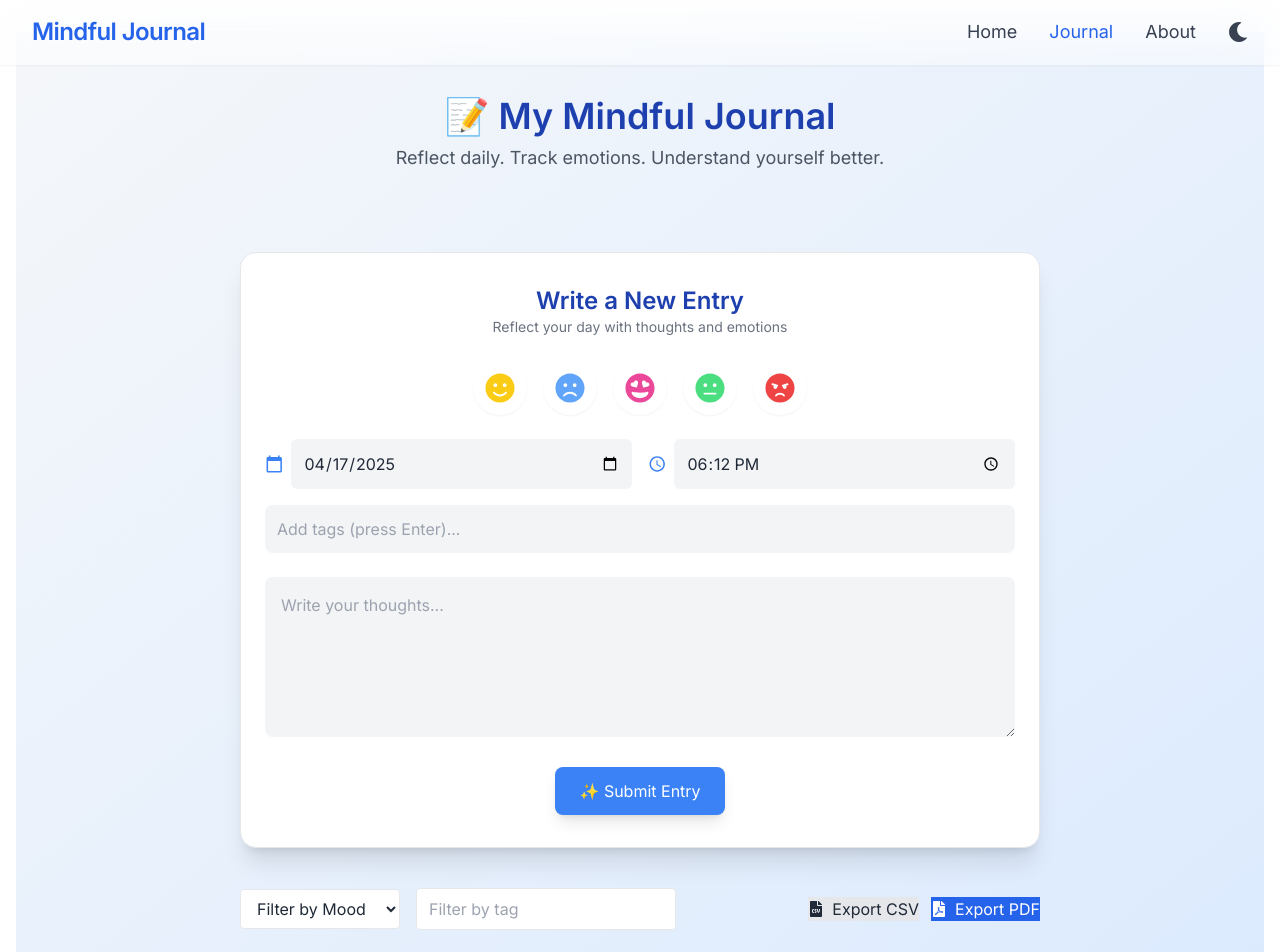
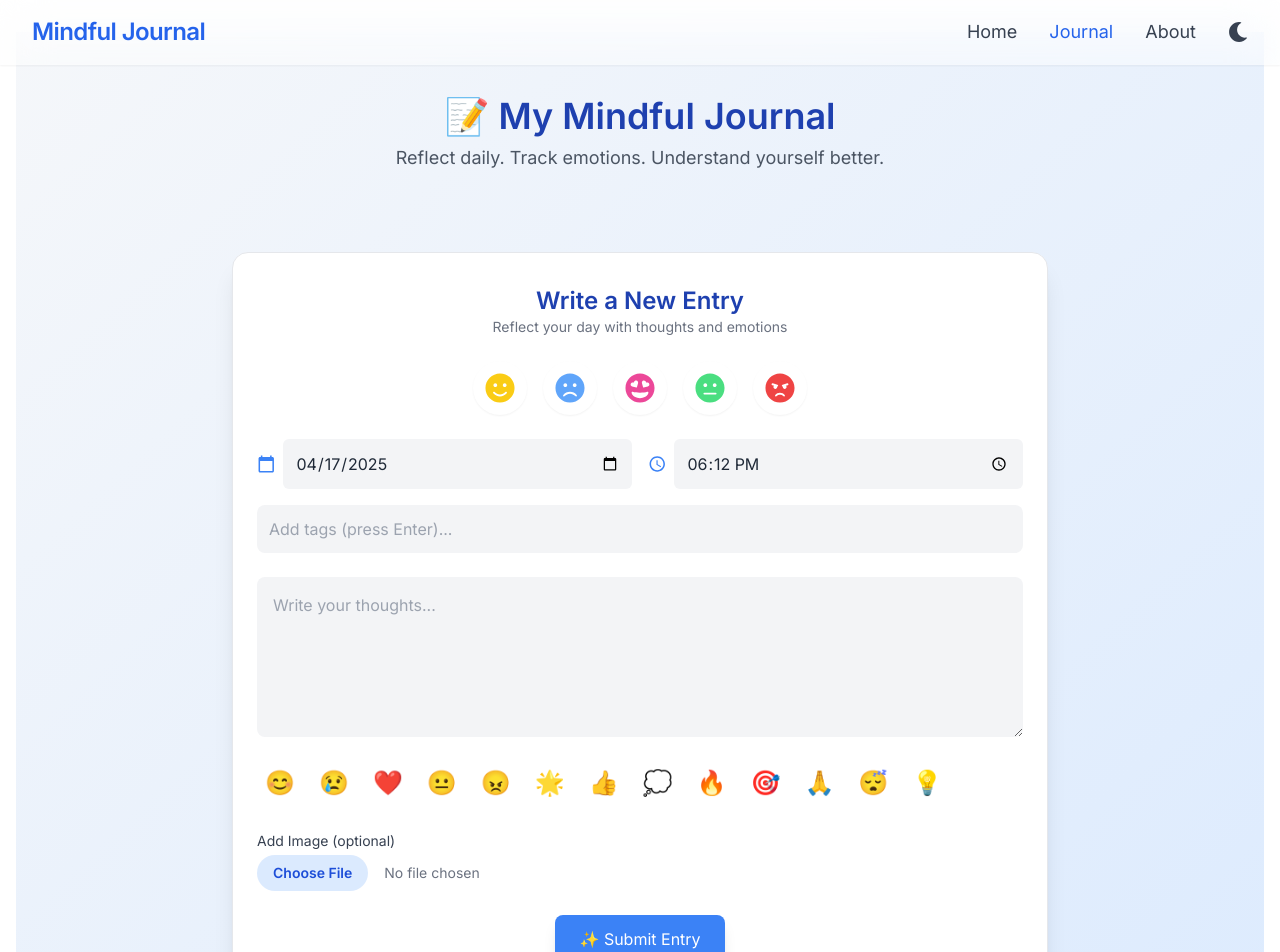
Before and after one commit to RohanShrivastava08/Mindful-Journal, a React (Vite) app: page /journal in a window 1280 px wide. Shown: the top 952 px of the page. Built offline with nearby package versions, Linux system fonts and the light colour scheme; the HTML template or start-up script is replaced by a standard one.

Commit message:
Further Modifications for Pages

```diff
--- a/package.json
+++ b/package.json
@@ -10,6 +10,7 @@
     "preview": "vite preview"
   },
   "dependencies": {
+    "@clerk/clerk-react": "^5.28.1",
     "date-fns": "^4.1.0",
     "file-saver": "^2.0.5",
     "framer-motion": "^12.7.4",
--- a/src/components/JournalForm.jsx
+++ b/src/components/JournalForm.jsx
@@ -4,6 +4,8 @@ import {
 } from 'react-icons/fa';
 import { MdCalendarToday, MdAccessTime } from 'react-icons/md';
 import { format } from 'date-fns';
+
+const emojiOptions = ['😊', '😢', '❤️', '😐', '😠', '🌟', '👍', '💭', '🔥', '🎯', '🙏', '😴', '💡'];
 
 const JournalForm = ({ onSubmit }) => {
   const [entry, setEntry] = useState('');
@@ -12,6 +14,7 @@ const JournalForm = ({ onSubmit }) => {
   const [mood, setMood] = useState('');
   const [date, setDate] = useState(new Date());
   const [time, setTime] = useState(format(new Date(), 'HH:mm'));
+  const [image, setImage] = useState(null);
 
   const handleTagKeyDown = (e) => {
     if (e.key === 'Enter' && tagInput.trim()) {
@@ -21,16 +24,28 @@ const JournalForm = ({ onSubmit }) => {
     }
   };
 
+  const handleImageUpload = (e) => {
+    const file = e.target.files[0];
+    if (file) {
+      setImage(URL.createObjectURL(file));
+    }
+  };
+
+  const handleEmojiClick = (emoji) => {
+    setEntry(entry + emoji);
+  };
+
   const handleSubmit = (e) => {
     e.preventDefault();
     if (entry.trim()) {
       const formattedDate = format(date, 'yyyy-MM-dd');
-      onSubmit(entry, tags, formattedDate, time, mood);
+      onSubmit(entry, tags, formattedDate, time, mood, image);
       setEntry('');
       setTags([]);
       setTagInput('');
       setMood('');
       setTime(format(new Date(), 'HH:mm'));
+      setImage(null);
     }
   };
 
@@ -66,7 +81,7 @@ const JournalForm = ({ onSubmit }) => {
         ))}
       </div>
 
-      {/* Date and Time Pickers */}
+      {/* Date and Time */}
       <div className="flex flex-col sm:flex-row gap-4 mb-4">
         <div className="flex items-center gap-2 w-full">
           <MdCalendarToday className="text-xl text-blue-500" />
@@ -88,7 +103,7 @@ const JournalForm = ({ onSubmit }) => {
         </div>
       </div>
 
-      {/* Tag Input */}
+      {/* Tags */}
       <div className="mb-4">
         <input
           type="text"
@@ -112,14 +127,45 @@ const JournalForm = ({ onSubmit }) => {
 
       {/* Journal Entry */}
       <textarea
-        className="w-full h-40 p-4 rounded-lg bg-gray-100 dark:bg-slate-700 dark:text-white mb-6 focus:outline-none"
+        className="w-full h-40 p-4 rounded-lg bg-gray-100 dark:bg-slate-700 dark:text-white mb-4 focus:outline-none"
         placeholder="Write your thoughts..."
         value={entry}
         onChange={(e) => setEntry(e.target.value)}
         required
       />
 
-      {/* Submit Button */}
+      {/* Emoji Picker */}
+      <div className="flex flex-wrap gap-2 mb-6">
+        {emojiOptions.map((emoji, index) => (
+          <button
+            key={index}
+            type="button"
+            onClick={() => handleEmojiClick(emoji)}
+            className="text-2xl p-2 hover:scale-110 transition-transform rounded-md"
+          >
+            {emoji}
+          </button>
+        ))}
+      </div>
+
+      {/* Image Upload */}
+      <div className="mb-6">
+        <label className="block text-sm font-medium text-gray-700 dark:text-gray-300 mb-1">Add Image (optional)</label>
+        <input
+          type="file"
+          accept="image/*"
+          onChange={handleImageUpload}
+          className="block w-full text-sm text-gray-500 file:mr-4 file:py-2 file:px-4
+              file:rounded-full file:border-0
+              file:text-sm file:font-semibold
+              file:bg-blue-100 dark:file:bg-blue-700 file:text-blue-700 dark:file:text-white hover:file:bg-blue-200"
+        />
+        {image && (
+          <img src={image} alt="Uploaded preview" className="mt-4 max-w-full h-auto rounded-lg shadow-md" />
+        )}
+      </div>
+
+      {/* Submit */}
       <div className="text-center">
         <button
           type="submit"
--- a/src/components/JournalList.jsx
+++ b/src/components/JournalList.jsx
@@ -1,10 +1,9 @@
 import React, { useState, useEffect } from 'react';
 import JournalForm from './JournalForm';
-import { FaTrash, FaEdit, FaSave, FaTimes, FaFileCsv, FaFilePdf } from 'react-icons/fa';
 import { saveAs } from 'file-saver';
 import { jsPDF } from 'jspdf';
 import autoTable from 'jspdf-autotable';
-import clsx from 'clsx';
+import { FaEdit, FaTrash, FaSave, FaTimes, FaFileCsv, FaFilePdf } from 'react-icons/fa';
 import moment from 'moment';
 
 const moodOptions = [
@@ -22,45 +21,31 @@ const JournalList = () => {
   const [filterMood, setFilterMood] = useState('');
   const [filterTag, setFilterTag] = useState('');
 
-  // Load data from localStorage
   useEffect(() => {
-    const storedEntries = localStorage.getItem('journalEntries');
-    if (storedEntries) {
-      setEntries(JSON.parse(storedEntries));
-    }
+    const stored = localStorage.getItem('journalEntries');
+    if (stored) setEntries(JSON.parse(stored));
   }, []);
 
-  // Save entries to localStorage whenever they change
   useEffect(() => {
     localStorage.setItem('journalEntries', JSON.stringify(entries));
   }, [entries]);
 
-  // Add entry handler
-  const handleAddEntry = (entry, tags, date, time, mood) => {
-    const newEntry = { entry, tags, date, time, mood };
+  const handleAddEntry = (entry, tags, date, time, mood, image) => {
+    const newEntry = { entry, tags, date, time, mood, image };
     setEntries([newEntry, ...entries]);
   };
 
-  // Delete entry handler
   const handleDelete = (index) => {
     const updated = [...entries];
     updated.splice(index, 1);
     setEntries(updated);
   };
 
-  // Edit entry handler
   const handleEdit = (index) => {
     setEditingIndex(index);
     setEditedEntry({ ...entries[index] });
   };
 
-  // Cancel edit handler
-  const handleCancelEdit = () => {
-    setEditingIndex(null);
-    setEditedEntry({});
-  };
-
-  // Save edited entry handler
   const handleSave = (index) => {
     const updated = [...entries];
     updated[index] = editedEntry;
@@ -68,151 +53,138 @@ const JournalList = () => {
     setEditingIndex(null);
   };
 
-  // Group entries by date
-  const groupByDate = (entries) => {
-    return entries.reduce((groups, entry) => {
-      const date = entry.date;
-      if (!groups[date]) groups[date] = [];
-      groups[date].push(entry);
-      return groups;
-    }, {});
+  const handleCancelEdit = () => {
+    setEditingIndex(null);
+    setEditedEntry({});
   };
 
-  // Filter entries based on mood and tags
-  const filteredEntries = entries.filter((entry) => {
-    const moodMatch = filterMood ? entry.mood === filterMood : true;
+  const exportToCSV = () => {
+    const csv = entries.map(({ mood, date, time, entry, tags }) =>
+      `"${mood}","${date}","${time}","${entry.replace(/\n/g, ' ')}","${tags.join(', ')}"`
+    );
+    const blob = new Blob([['Mood,Date,Time,Entry,Tags', ...csv].join('\n')], {
+      type: 'text/csv;charset=utf-8;',
+    });
+    saveAs(blob, 'journal_entries.csv');
+  };
+
+  const exportToPDF = () => {
+    const doc = new jsPDF();
+    autoTable(doc, {
+      head: [['Mood', 'Date', 'Time', 'Entry', 'Tags']],
+      body: entries.map(({ mood, date, time, entry, tags }) => [
+        mood,
+        date,
+        time,
+        entry,
+        tags.join(', '),
+      ]),
+    });
+    doc.save('journal_entries.pdf');
+  };
+
+  const filteredEntries = entries.filter((e) => {
+    const moodMatch = filterMood ? e.mood === filterMood : true;
     const tagMatch = filterTag
-      ? entry.tags.some((tag) => tag.toLowerCase().includes(filterTag.toLowerCase()))
+      ? e.tags.some((tag) => tag.toLowerCase().includes(filterTag.toLowerCase()))
       : true;
     return moodMatch && tagMatch;
   });
 
-  // Group filtered entries by date
-  const groupedEntries = groupByDate(filteredEntries);
-
-  // Export to CSV
-  const exportToCSV = () => {
-    const rows = entries.map((e) => ({
-      Mood: e.mood,
-      Date: e.date,
-      Time: e.time,
-      Entry: e.entry,
-      Tags: e.tags.join(', '),
-    }));
-
-    const csvContent = [
-      Object.keys(rows[0]).join(','),
-      ...rows.map((r) => Object.values(r).join(',')),
-    ].join('\n');
-
-    const blob = new Blob([csvContent], { type: 'text/csv;charset=utf-8;' });
-    saveAs(blob, 'journal_entries.csv');
-  };
-
-  // Export to PDF
-  const exportToPDF = () => {
-    const doc = new jsPDF();
-    autoTable(doc, {
-      head: [['Mood', 'Date', 'Time', 'Entry', 'Tags']],
-      body: entries.map((e) => [e.mood, e.date, e.time, e.entry, e.tags.join(', ')]),
-    });
-    doc.save('journal_entries.pdf');
-  };
+  const groupedEntries = filteredEntries.reduce((acc, curr) => {
+    acc[curr.date] = acc[curr.date] ? [...acc[curr.date], curr] : [curr];
+    return acc;
+  }, {});
 
   return (
-    <div className="max-w-4xl mx-auto px-6 py-10">
+    <div className="max-w-5xl mx-auto px-4 py-10">
       <JournalForm onSubmit={handleAddEntry} />
 
-      {/* Filters */}
-      <div className="flex flex-wrap items-center gap-4 mt-8 mb-4">
+      {/* Filters and Export */}
+      <div className="flex flex-wrap items-center gap-4 mt-10 mb-6">
         <select
-          className="px-3 py-2 rounded bg-white dark:bg-zinc-800 border dark:border-zinc-600"
           value={filterMood}
           onChange={(e) => setFilterMood(e.target.value)}
+          className="p-2 border rounded dark:bg-zinc-800 dark:text-white"
         >
           <option value="">Filter by Mood</option>
-          {moodOptions.map((m, i) => (
-            <option key={i} value={m.emoji}>
-              {m.emoji} {m.label.toUpperCase()}
+          {moodOptions.map(({ emoji, label }) => (
+            <option key={emoji} value={emoji}>
+              {emoji} {label}
             </option>
           ))}
         </select>
 
         <input
           type="text"
-          className="px-3 py-2 rounded border dark:border-zinc-600 bg-white dark:bg-zinc-800"
           placeholder="Filter by tag"
           value={filterTag}
           onChange={(e) => setFilterTag(e.target.value)}
+          className="p-2 border rounded dark:bg-zinc-800 dark:text-white"
         />
 
         <div className="ml-auto flex gap-3">
           <button onClick={exportToCSV} className="btn-secondary flex items-center gap-2">
-            <FaFileCsv /> Export CSV
+            <FaFileCsv /> CSV
           </button>
           <button onClick={exportToPDF} className="btn-primary flex items-center gap-2">
-            <FaFilePdf /> Export PDF
+            <FaFilePdf /> PDF
           </button>
         </div>
       </div>
 
-      {/* Grouped Entries */}
-      {Object.entries(groupedEntries).map(([date, entries]) => (
+      {/* Journal Entries */}
+      {Object.entries(groupedEntries).map(([date, dailyEntries]) => (
         <div key={date} className="mb-10">
-          <h2 className="text-xl font-bold text-zinc-800 dark:text-zinc-100 mb-4 border-b pb-2">
+          <h2 className="text-xl font-bold mb-4 text-zinc-800 dark:text-white">
             {moment(date).format('MMMM Do, YYYY')}
           </h2>
-          <div className="grid gap-6">
-            {entries.map((entry, index) => {
-              const globalIndex = filteredEntries.findIndex(
+
+          {dailyEntries.map((entry, idx) => {
+            const entryIndex = entries.findIndex(
               (e) => e.entry === entry.entry && e.date === entry.date && e.time === entry.time
             );
+            const isEditing = editingIndex === entryIndex;
+
             return (
               <div
-                  key={globalIndex}
-                  className={clsx(
-                    'transition-all duration-300 p-6 rounded-xl shadow-md border bg-white dark:bg-zinc-900 dark:border-zinc-700',
-                    'hover:shadow-xl'
-                  )}
+                key={idx}
+                className="p-6 rounded-lg border shadow-sm bg-white dark:bg-zinc-900 dark:border-zinc-700 mb-6"
               >
-                  {editingIndex === globalIndex ? (
-                    <div className="space-y-4">
+                {isEditing ? (
+                  <>
                     <select
                       value={editedEntry.mood}
                       onChange={(e) => setEditedEntry({ ...editedEntry, mood: e.target.value })}
-                        className="w-full p-2 rounded border bg-white dark:bg-zinc-800 dark:border-zinc-600"
+                      className="w-full mb-2 p-2 border rounded dark:bg-zinc-800 dark:text-white"
                     >
-                        {moodOptions.map((opt, i) => (
-                          <option key={i} value={opt.emoji}>
-                            {opt.emoji} {opt.label.toUpperCase()}
+                      {moodOptions.map(({ emoji, label }) => (
+                        <option key={emoji} value={emoji}>
+                          {emoji} {label}
                         </option>
                       ))}
                     </select>
 
                     <input
-                        type="date"
-                        value={editedEntry.date}
-                        onChange={(e) => setEditedEntry({ ...editedEntry, date: e.target.value })}
-                        className="w-full p-2 rounded border bg-white dark:bg-zinc-800 dark:border-zinc-600"
-                      />
-
-                      <input
-                        type="time"
+                      type="text"
                       value={editedEntry.time}
-                        onChange={(e) => setEditedEntry({ ...editedEntry, time: e.target.value })}
-                        className="w-full p-2 rounded border bg-white dark:bg-zinc-800 dark:border-zinc-600"
+                      onChange={(e) =>
+                        setEditedEntry({ ...editedEntry, time: e.target.value })
+                      }
+                      className="w-full mb-2 p-2 border rounded dark:bg-zinc-800 dark:text-white"
                     />
 
                     <textarea
-                        rows="3"
                       value={editedEntry.entry}
-                        onChange={(e) => setEditedEntry({ ...editedEntry, entry: e.target.value })}
-                        className="w-full p-3 rounded border bg-white dark:bg-zinc-800 dark:border-zinc-600"
+                      onChange={(e) =>
+                        setEditedEntry({ ...editedEntry, entry: e.target.value })
+                      }
+                      className="w-full mb-2 p-2 border rounded dark:bg-zinc-800 dark:text-white"
+                      rows={3}
                     />
 
                     <input
                       type="text"
-                        placeholder="Comma-separated tags"
                       value={editedEntry.tags.join(', ')}
                       onChange={(e) =>
                         setEditedEntry({
@@ -220,12 +192,48 @@ const JournalList = () => {
                           tags: e.target.value.split(',').map((t) => t.trim()),
                         })
                       }
-                        className="w-full p-2 rounded border bg-white dark:bg-zinc-800 dark:border-zinc-600"
+                      className="w-full mb-2 p-2 border rounded dark:bg-zinc-800 dark:text-white"
                     />
 
-                      <div className="flex justify-end gap-3">
+                    <div className="flex flex-col mb-4">
+                      {editedEntry.image && (
+                        <div className="relative mb-2">
+                          <img
+                            src={editedEntry.image}
+                            alt="Preview"
+                            className="w-full max-h-64 object-cover rounded"
+                          />
                           <button
-                          onClick={() => handleSave(globalIndex)}
+                            onClick={() =>
+                              setEditedEntry({ ...editedEntry, image: '' })
+                            }
+                            className="absolute top-2 right-2 bg-red-500 text-white px-2 py-1 rounded text-xs"
+                          >
+                            Remove
+                          </button>
+                        </div>
+                      )}
+
+                      <input
+                        type="file"
+                        accept="image/*"
+                        onChange={(e) => {
+                          const file = e.target.files[0];
+                          if (file) {
+                            const reader = new FileReader();
+                            reader.onloadend = () => {
+                              setEditedEntry({ ...editedEntry, image: reader.result });
+                            };
+                            reader.readAsDataURL(file);
+                          }
+                        }}
+                        className="p-2 border rounded dark:bg-zinc-800 dark:text-white"
+                      />
+                    </div>
+
+                    <div className="flex gap-3 justify-end">
+                      <button
+                        onClick={() => handleSave(entryIndex)}
                         className="btn-primary flex items-center gap-2"
                       >
                         <FaSave /> Save
@@ -237,49 +245,49 @@ const JournalList = () => {
                         <FaTimes /> Cancel
                       </button>
                     </div>
-                    </div>
+                  </>
                 ) : (
                   <>
-                      {/* Layout: Mood, Tags, and Entry */}
-                      <div className="flex justify-between items-start">
-                        <div className="text-2xl flex items-center gap-2">
-                          <span>{entry.mood}</span> {/* Display mood emoji */}
-                          <span>{moodOptions.find((opt) => opt.emoji === entry.mood)?.label}</span>
+                    <div className="flex justify-between items-start mb-2">
+                      <div className="text-lg font-semibold flex gap-2 items-center">
+                        {entry.mood} {moodOptions.find((m) => m.emoji === entry.mood)?.label}
                       </div>
-                        <div className="text-sm text-zinc-500 dark:text-zinc-400">
-                          {entry.date} at {entry.time}
-                        </div>
+                      <div className="text-sm text-zinc-500 dark:text-zinc-400">{entry.time}</div>
                     </div>
 
-                      <div className="flex gap-2 mt-2">
+                    <div className="flex flex-wrap gap-2 mb-2">
                       {entry.tags.map((tag, i) => (
                         <span
                           key={i}
-                            className="bg-blue-100 dark:bg-blue-800/40 text-blue-800 dark:text-blue-200 px-3 py-1 rounded-full"
+                          className="bg-blue-100 dark:bg-blue-800 text-blue-900 dark:text-white px-2 py-1 rounded-full text-xs"
                         >
                           #{tag}
                         </span>
                       ))}
                     </div>
 
-                      <hr className="my-4 border-zinc-300 dark:border-zinc-600" />
+                    {entry.image && (
+                      <img
+                        src={entry.image}
+                        alt="Journal"
+                        className="w-full max-h-64 object-cover rounded-lg mb-4"
+                      />
+                    )}
 
-                      <div className="text-zinc-700 dark:text-zinc-200 whitespace-pre-wrap">
+                    <p className="whitespace-pre-wrap text-zinc-700 dark:text-zinc-200 mb-4">
                       {entry.entry}
-                      </div>
+                    </p>
 
-                      <hr className="my-4 border-zinc-300 dark:border-zinc-600" />
-
-                      <div className="flex justify-end gap-4 mt-5 text-sm">
+                    <div className="flex gap-4 justify-end text-sm">
                       <button
-                          onClick={() => handleEdit(globalIndex)}
-                          className="text-blue-500 hover:underline flex items-center gap-1"
+                        onClick={() => handleEdit(entryIndex)}
+                        className="text-blue-600 dark:text-blue-300 flex items-center gap-1"
                       >
                         <FaEdit /> Edit
                       </button>
                       <button
-                          onClick={() => handleDelete(globalIndex)}
-                          className="text-red-500 hover:underline flex items-center gap-1"
+                        onClick={() => handleDelete(entryIndex)}
+                        className="text-red-600 dark:text-red-400 flex items-center gap-1"
                       >
                         <FaTrash /> Delete
                       </button>
@@ -290,7 +298,6 @@ const JournalList = () => {
             );
           })}
         </div>
-        </div>
       ))}
     </div>
   );
```
Also changed, not shown: src/pages/About.jsx (+60 -4 lines), 2 other files (tests, documents, lock files or other folders). Lines whose indentation alone changed are shown as unchanged.
